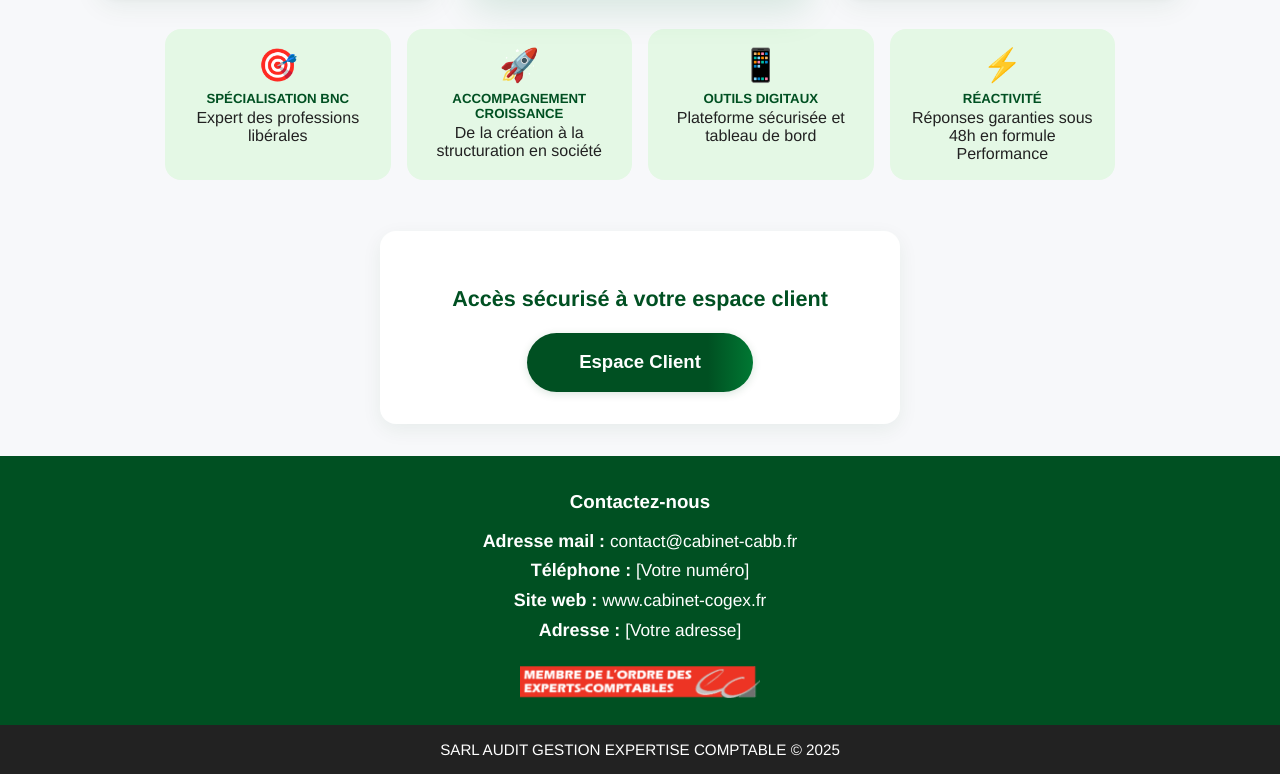
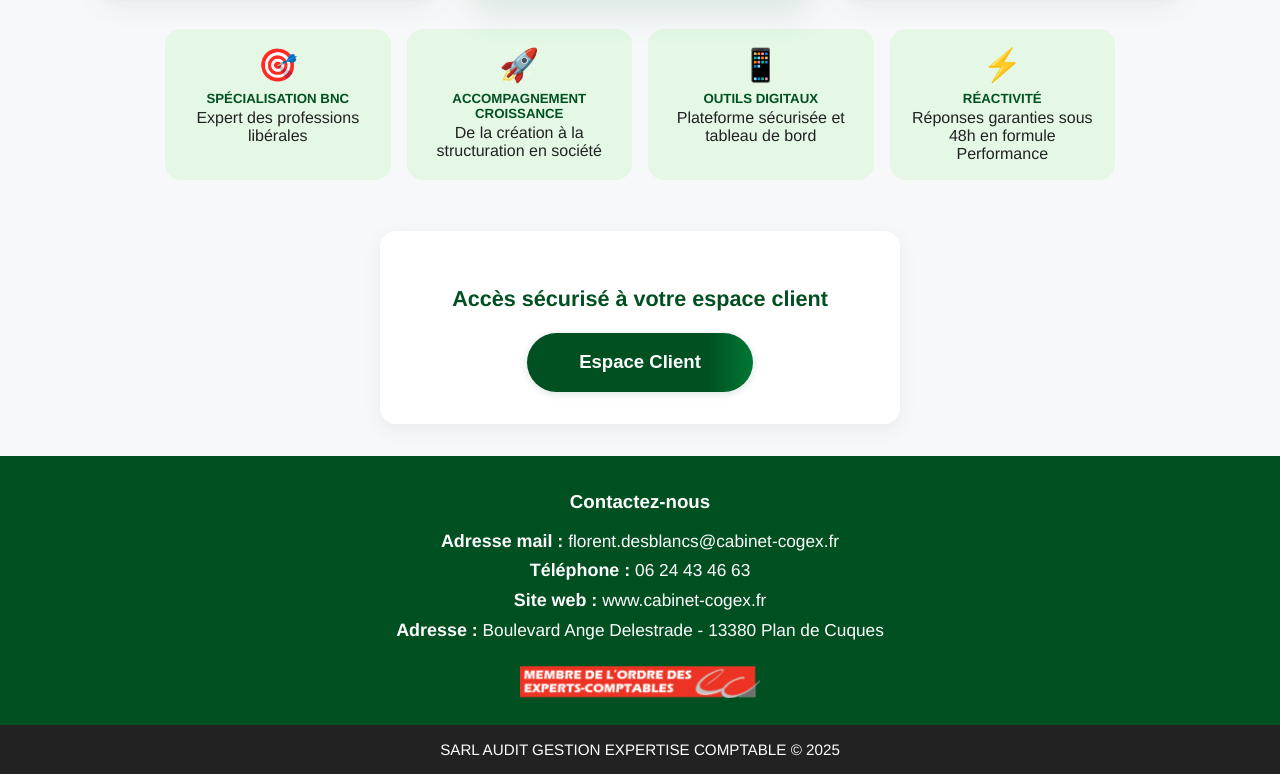
Before and after one commit to FlorentCogex/ADNR-x-COGEX, a plain HTML site: page index.html in a window 1280 px wide. Shown: the part 808-1582 px from the top of the page. Drawn offline with Linux system fonts and the light colour scheme.

Commit message:
Update index.html

```diff
--- a/index.html
+++ b/index.html
@@ -347,10 +347,10 @@
     <section id="contact" class="contact-section">
       <h3>Contactez-nous</h3>
       <div class="contact-info">
-        <p><b>Adresse&nbsp;mail :</b> <a href="mailto:florent.desblancs@cabinet-cogex.fr?subject=Demande d'information via la plaquette digitale" style="color:#fff; text-decoration:none;">contact@cabinet-cabb.fr</a></p>
-        <p><b>Téléphone :</b> [Votre numéro]</p>
+        <p><b>Adresse&nbsp;mail :</b> <a href="mailto:florent.desblancs@cabinet-cogex.fr?subject=Demande d'information via la plaquette digitale" style="color:#fff; text-decoration:none;">florent.desblancs@cabinet-cogex.fr</a></p>
+        <p><b>Téléphone :</b> 06 24 43 46 63</p>
         <p><b>Site web :</b> <a href="https://www.cabinet-cogex.fr" style="color:#fff; text-decoration:none;" target="_blank" rel="noopener">www.cabinet-cogex.fr</a></p>
-        <p><b>Adresse :</b> [Votre adresse]</p>
+        <p><b>Adresse :</b> Boulevard Ange Delestrade - 13380 Plan de Cuques</p>
       </div>
       <img src="OEC.png" alt="OEC" class="oec-img">
     </section>
```
